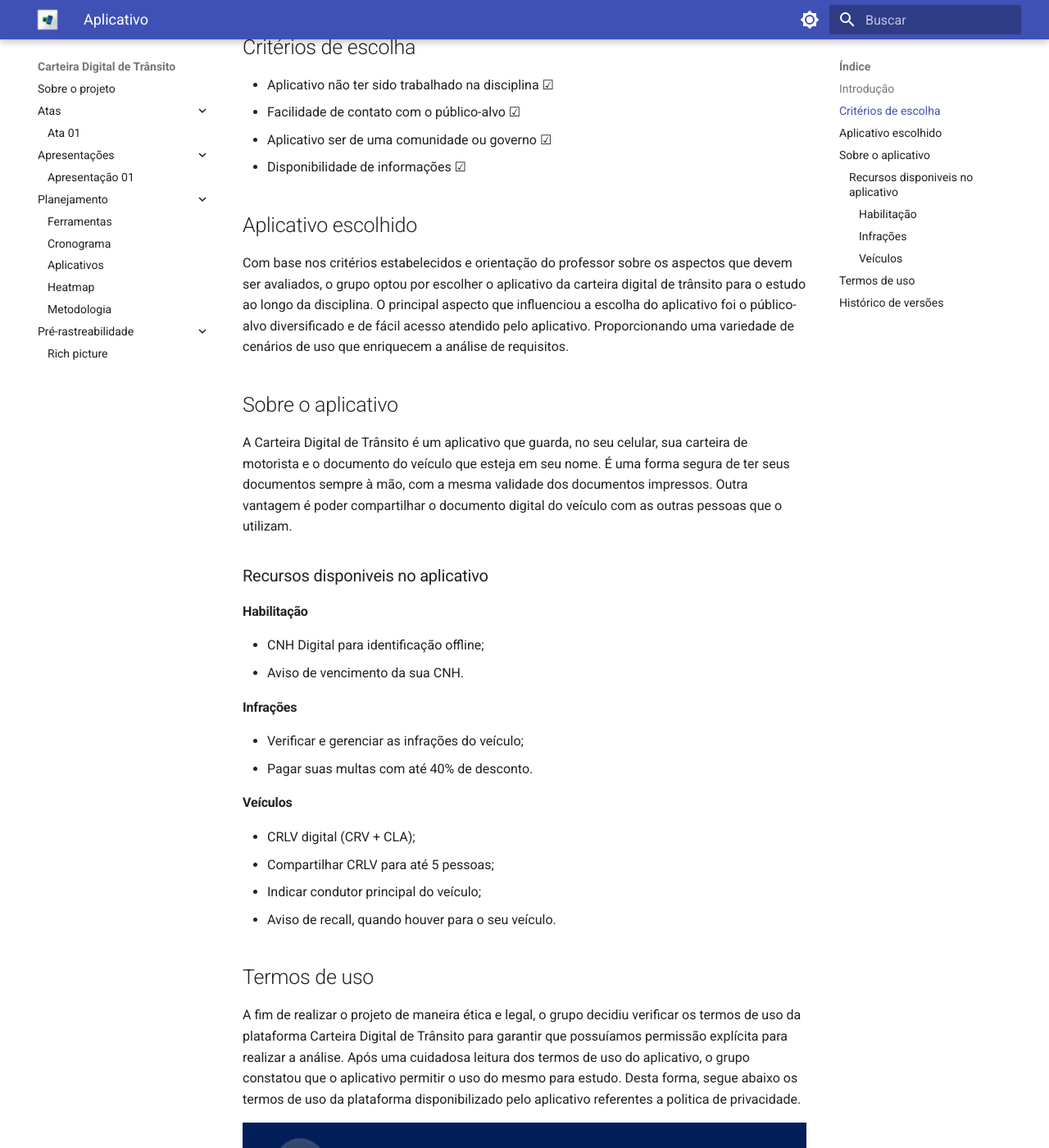
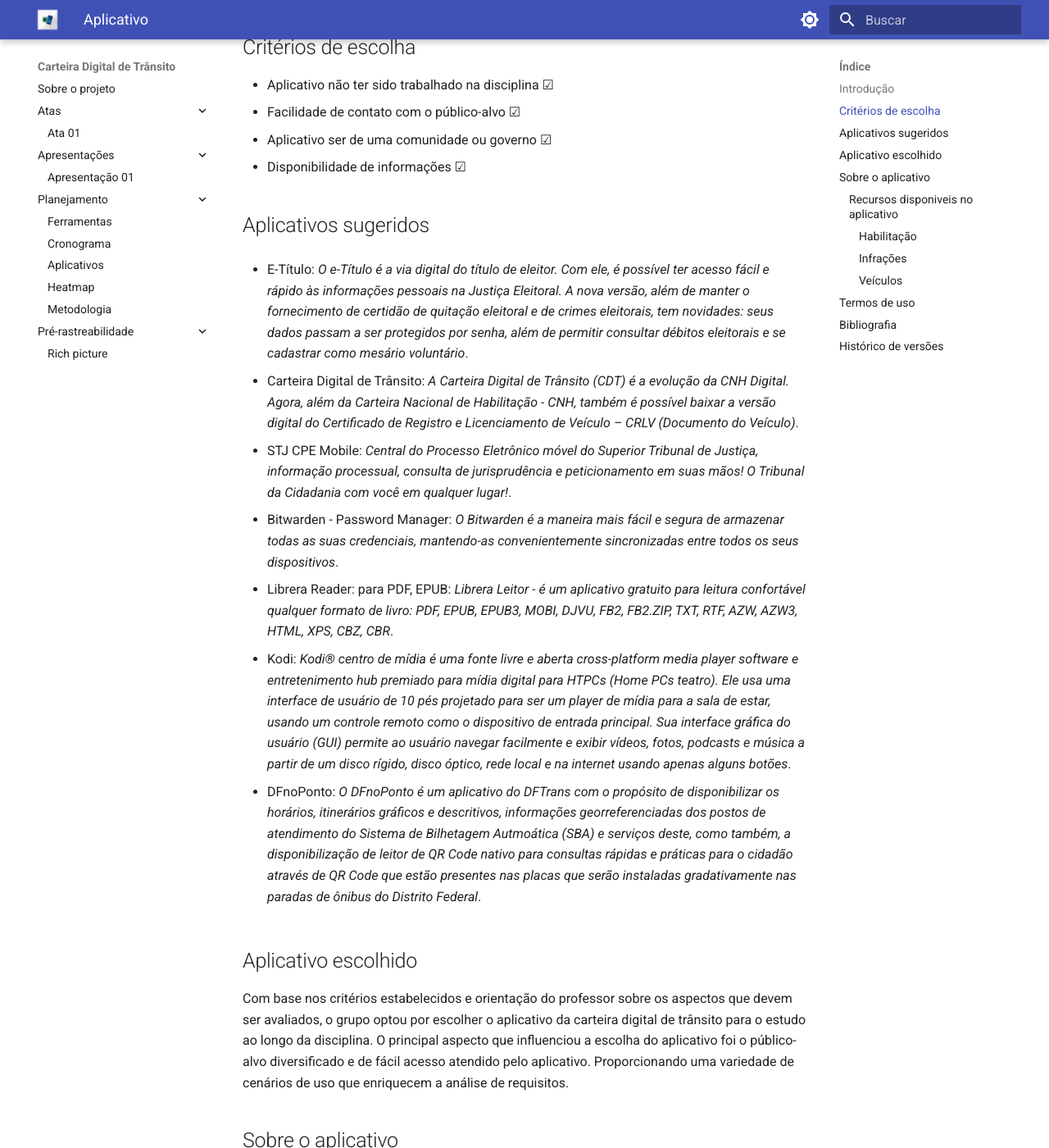
Before and after one commit to Requisitos-de-Software/2023.2-Carteira_Digital_de_Transito, an MkDocs documentation site: the page built from docs/planejamento/aplicativo.md, in a window 1280 px wide and 1400 px high, scrolled down 359 px. Shown: the whole window at 82% size. Built offline with MkDocs 1.6.1 and Material for MkDocs 9.7.7, drawn with Linux system fonts in a browser that asks for light colours; some of the changed text lies outside the part shown.

Commit message:
aplicativos sugeridos

```diff
--- a/docs/planejamento/aplicativo.md
+++ b/docs/planejamento/aplicativo.md
@@ -10,6 +10,22 @@
 * Facilidade de contato com o público-alvo ☑
 * Aplicativo ser de uma comunidade ou governo ☑
 * Disponibilidade de informações ☑
+
+## Aplicativos sugeridos
+
+* E-Título: *O e-Título é a via digital do título de eleitor. Com ele, é possível ter acesso fácil e rápido às informações pessoais na Justiça Eleitoral. A nova versão, além de manter o fornecimento de certidão de quitação eleitoral e de crimes eleitorais, tem novidades: seus dados passam a ser protegidos por senha, além de permitir consultar débitos eleitorais e se cadastrar como mesário voluntário*.
+
+* Carteira Digital de Trânsito: *A Carteira Digital de Trânsito (CDT) é a evolução da CNH Digital. Agora, além da Carteira Nacional de Habilitação - CNH, também é possível baixar a versão digital do Certificado de Registro e Licenciamento de Veículo – CRLV (Documento do Veículo)*.
+
+* STJ CPE Mobile: *Central do Processo Eletrônico móvel do Superior Tribunal de Justiça, informação processual, consulta de jurisprudência e peticionamento em suas mãos! O Tribunal da Cidadania com você em qualquer lugar!*.
+
+* Bitwarden - Password Manager: *O Bitwarden é a maneira mais fácil e segura de armazenar todas as suas credenciais, mantendo-as convenientemente sincronizadas entre todos os seus dispositivos*.
+
+* Librera Reader: para PDF, EPUB: *Librera Leitor - é um aplicativo gratuito para leitura confortável qualquer formato de livro: PDF, EPUB, EPUB3, MOBI, DJVU, FB2, FB2.ZIP, TXT, RTF, AZW, AZW3, HTML, XPS, CBZ, CBR*.
+
+* Kodi: *Kodi® centro de mídia é uma fonte livre e aberta cross-platform media player software e entretenimento hub premiado para mídia digital para HTPCs (Home PCs teatro). Ele usa uma interface de usuário de 10 pés projetado para ser um player de mídia para a sala de estar, usando um controle remoto como o dispositivo de entrada principal. Sua interface gráfica do usuário (GUI) permite ao usuário navegar facilmente e exibir vídeos, fotos, podcasts e música a partir de um disco rígido, disco óptico, rede local e na internet usando apenas alguns botões*.
+
+* DFnoPonto: *O DFnoPonto é um aplicativo do DFTrans com o propósito de disponibilizar os horários, itinerários gráficos e descritivos, informações georreferenciadas dos postos de atendimento do Sistema de Bilhetagem Autmoática (SBA) e serviços deste, como também, a disponibilização de leitor de QR Code nativo para consultas rápidas e práticas para o cidadão através de QR Code que estão presentes nas placas que serão instaladas gradativamente nas paradas de ônibus do Distrito Federal*.
 
 ## Aplicativo escolhido
 
@@ -51,9 +67,20 @@
 <p align="center"> Política de Privacidade</p>
 <p align="center"> Acessado em: 19/09/2023</p>
 
+## Bibliografia
+> e-Título. Google Play, 2023. Disponível em: https://play.google.com/store/apps/details?id=br.jus.tse.eleitoral.etitulo&hl=pt_BR&gl=US. Acesso em: 29 de outubro de 2023</br>
+> Carteira Digital de Trânsito. Google Play, 2023. Disponível em: https://play.google.com/store/apps/details?id=br.gov.serpro.cnhe&hl=pt_BR&gl=US. Acesso em: 29 de outubro de 2023</br>
+> STJ CPE Mobile. Google Play, 2023. Disponível em: https://play.google.com/store/apps/details?id=br.jus.stj.cpemobile&hl=pt_BR&gl=US. Acesso em: 29 de outubro de 2023</br>
+> Bitwarden - Password Manager. Google Play, 2023. Disponível em: https://play.google.com/store/apps/details?id=com.x8bit.bitwarden&hl=pt_BR&gl=US. Acesso em: 29 de outubro de 2023</br>
+> Librera Reader: para PDF, EPUB. Google Play, 2023. Disponível em: https://play.google.com/store/apps/details?id=com.foobnix.pdf.reader&hl=pt_BR&gl=US. Acesso em: 29 de outubro de 2023</br>
+> Kodi. Google Play, 2023. Disponível em: https://play.google.com/store/apps/details?id=org.xbmc.kodi&hl=pt_BR&gl=US. Acesso em: 29 de outubro de 2023</br>
+> DFnoPonto. APKPure, 2023. Disponível em: https://apkpure.com/br/dfnoponto/df.gov.dftrans.dfnoponto/amp. Acesso em: 29 de outubro de 2023</br>
+
+
 ## Histórico de versões
 
 Versão  |   Data   | Descrição | Autor(es) | Revisor(es)
 --------- | ------ | ------ | ---------- | ----------
 1.0 | 19/09/2023| Criação do documento | [Mayara Alves](https://github.com/Mayara-tech) | [Limirio Guimarães](https://github.com/LimirioGuimaraes)|
-2.0 | 28/09/2023 | Alterações após apresentação | [Milena Baruc](https://github.com/MilenaBaruc) | [Vinicius Mendes](https://github.com/yabamiah)|
+1.1 | 28/09/2023 | Alterações após apresentação | [Milena Baruc](https://github.com/MilenaBaruc) | [Vinicius Mendes](https://github.com/yabamiah)|
+1.2 | 29/09/2023 | Alteração aplicativos sugeridos | [Milena Baruc](https://github.com/MilenaBaruc) | [Vinicius Mendes](https://github.com/yabamiah)|
```
